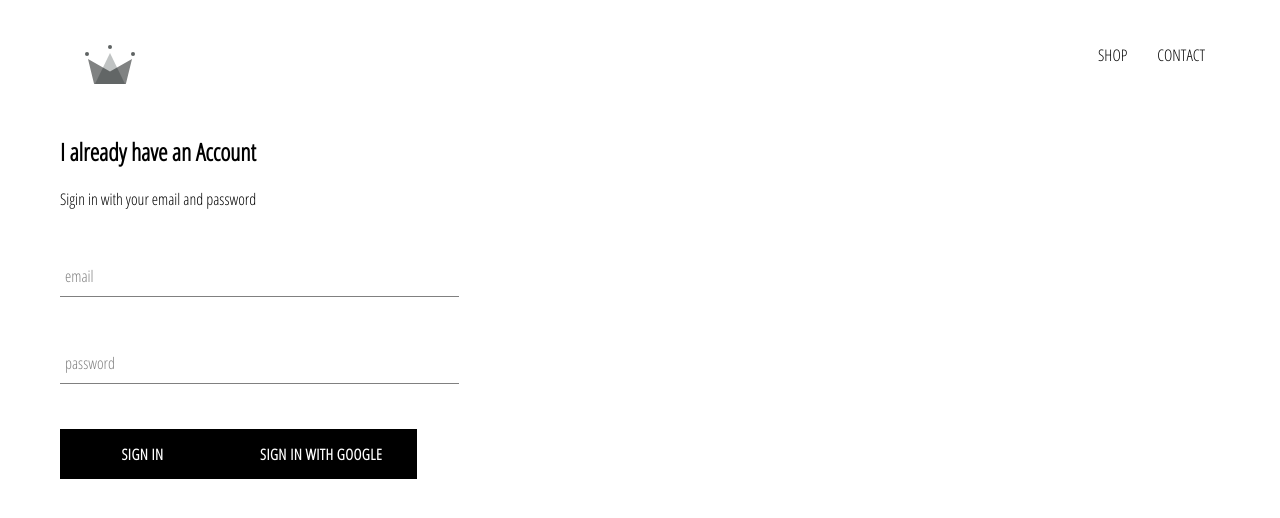
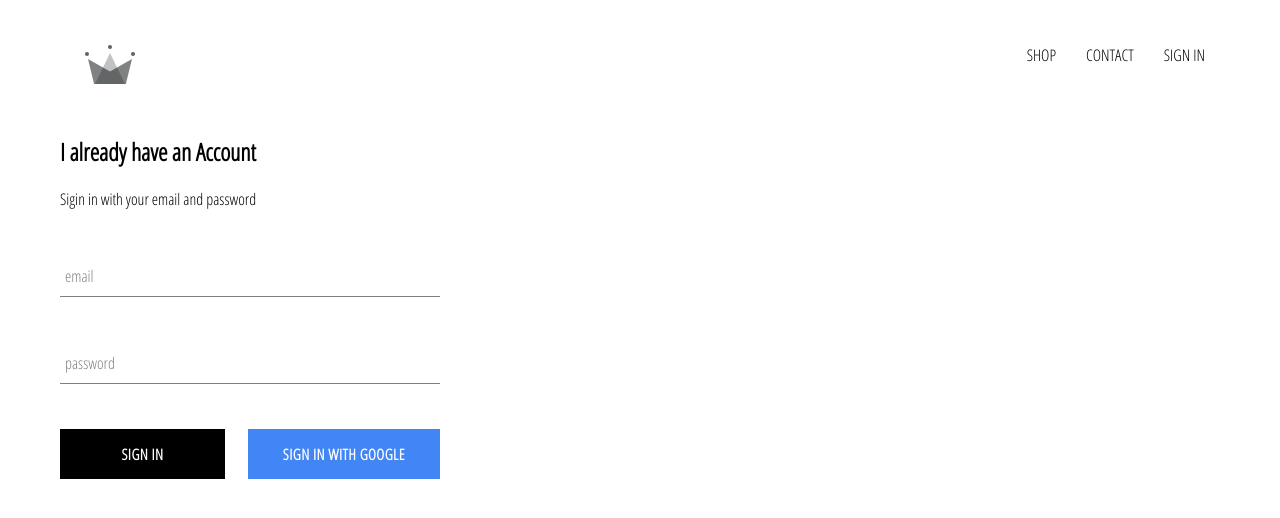
Before and after one commit to Rudresh-Bhandari/crwn-clothing, a React (Create React App) app: page /signin in a window 1280 px wide. Shown: the top 518 px of the page. Built offline with nearby package versions, Linux system fonts and the light colour scheme; no server answers.

Commit message:
integreated firebase into appliaction , created sigin page with sigin component and sigin in with google

```diff
--- a/src/App.css
+++ b/src/App.css
@@ -7,3 +7,7 @@
   text-decoration: none;
   color: black;
 }
+
+*{
+  box-sizing: border-box;
+}
--- a/src/App.js
+++ b/src/App.js
@@ -1,5 +1,5 @@
 import React from "react";
-import {Switch,Route} from 'react-router-dom';
+import { Switch, Route } from 'react-router-dom';
 // import { Routes ,Route } from 'react-router-dom';
 
 import "./App.css";
@@ -8,21 +8,48 @@
 import ShopPage from "./pages/shop/shop.component";
 import SignInAndSignUpPage from "./pages/sign-in-and-sign-up/sign-in-and-sign-up.component";
 import Header from "./components/header/header.component";
+import { auth } from './firebase/firebase.utils'
+
+class App extends React.Component {
+
+  constructor(){
+    super();
+
+    this.state={
+      currentUser:null
+    }
+  }
 
 
-function App() {
+  unsubscribeFromAuth=null;
+
+  componentDidMount(){
+   this.unsubscribeFromAuth= auth.onAuthStateChanged(user=>{
+      this.setState({currentUser:user});
+
+      console.log(user);
+    })
+  }
+
+  componentWillUnmount(){
+    this.unsubscribeFromAuth();
+  }
+
+  render() {
     return (
       <div>
-    <Header />
+        <Header  currentUser={this.state.currentUser}/>
         <Switch>
           {/* <HomePage /> */}
           <Route exact path='/' component={HomePage} />
-      <Route  path='/shop' component={ShopPage} />
-      <Route  path='/signin' component={SignInAndSignUpPage} />
+          <Route path='/shop' component={ShopPage} />
+          <Route path='/signin' component={SignInAndSignUpPage} />
         </Switch>
 
       </div>
     );
   }
+}
+
 
 export default App;
--- a/src/components/custom-button/custom-button.component.jsx
+++ b/src/components/custom-button/custom-button.component.jsx
@@ -4,8 +4,10 @@
 import './custom-button.styles.scss';
 
 
-const CustomButton =({children, ...otherProps}) =>(
-    <button className='custom-button' {...otherProps}>
+const CustomButton =({children , isGoogleSignIn , ...otherProps}) =>(
+    <button className={`${isGoogleSignIn ?'google-sign-in':''} custom-button`}
+    {...otherProps}
+>
     {children}
     </button>
 )
--- a/src/components/custom-button/custom-button.styles.scss
+++ b/src/components/custom-button/custom-button.styles.scss
@@ -19,4 +19,15 @@
       color: black;
       border: 1px solid black;
     }
+
+    &.google-sign-in{
+     background-color: #4285f4;
+     color: white;
+
+     &:hover{
+       background-color: #357ae8;
+       border: none;
+     }
+    }
+
   }
--- a/src/components/header/header.component.jsx
+++ b/src/components/header/header.component.jsx
@@ -1,12 +1,14 @@
 import React from "react";
 import { Link } from "react-router-dom";
+
+import { auth } from "../../firebase/firebase.utils";
 
 import { ReactComponent as Logo } from '../../assets/crown.svg'
 
 import './header.styles.scss'
 
 
-const Header = () => (
+const Header = ({currentUser}) => (
     <div className='header'>
         <Link className='logo-container' to="/">
 
@@ -20,6 +22,14 @@
             <Link className='option' to='/shop'>
             CONTACT
              </Link>
+             {
+                 currentUser ?
+                 <div className='option' onClick={()=>auth.signOut()}>SIGN OUT </div>
+                 :
+                <Link className='option' to='/sigin'>
+                    SIGN IN
+                </Link>
+             }
         </div>
     </div>
 )
--- a/src/components/header/header.styles.scss
+++ b/src/components/header/header.styles.scss
@@ -20,6 +20,7 @@
 
       .option {
         padding: 10px 15px;
+        cursor: pointer;
       }
     }
   }
--- a/src/components/sign-in/sign-in.component.jsx
+++ b/src/components/sign-in/sign-in.component.jsx
@@ -7,30 +7,30 @@
 
 import './sign-in.styles.scss'
 
-class Signin extends React.Component{
-    constructor(props){
+class Signin extends React.Component {
+    constructor(props) {
         super(props);
 
-            this.state={
+        this.state = {
             email: '',
             password: ''
         }
     }
 
-        handleSumbit=event=>{
+    handleSumbit = event => {
         event.preventDefault();
 
-            this.setState({email:'',password:''})
+        this.setState({ email: '', password: '' })
     }
 
-        handleChange=event=>{
-            const {value,name} = event.target;
+    handleChange = event => {
+        const { value, name } = event.target;
 
-            this.setState({[name]:value})
+        this.setState({ [name]: value })
     }
 
-        render(){
-            return(
+    render() {
+        return (
             <div className='sign-in'>
                 <h2> I already have an Account </h2>
                 <span> Sigin in with your email and password </span>
@@ -54,13 +54,14 @@
                         label="password"
                         required
                     />
-
-
+                    <div className='buttons'>
                         <CustomButton type='sumbit'> Sign In </CustomButton>
-                        <CustomButton onClick={signInWithGoogle}>
+                        <CustomButton onClick={signInWithGoogle} isGoogleSignIn>
                             {' '}
                             Sign in  with Google {' '}
                         </CustomButton>
+
+                    </div>
                 </form>
             </div>
         )
--- a/src/components/sign-in/sign-in.styles.scss
+++ b/src/components/sign-in/sign-in.styles.scss
@@ -1,5 +1,5 @@
 .sign-in{
-    width: 30vw;
+    width: 380px;
     display: flex;
     flex-direction:column;
 
@@ -8,3 +8,8 @@
         margin:10px 0;
     }
 }
+
+    .buttons {
+        display: flex;
+        justify-content: space-between;
+    }
```
Lines whose indentation alone changed are shown as unchanged.
